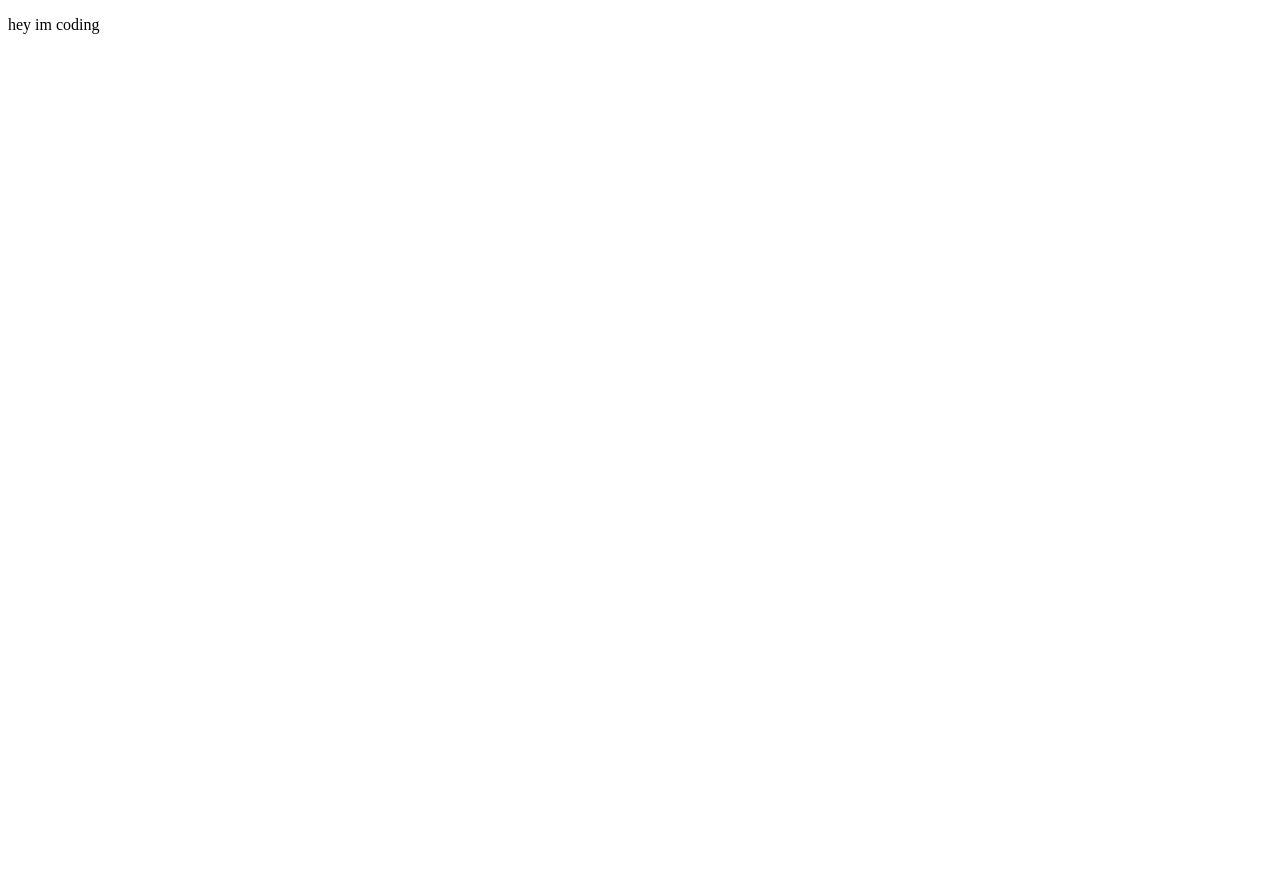
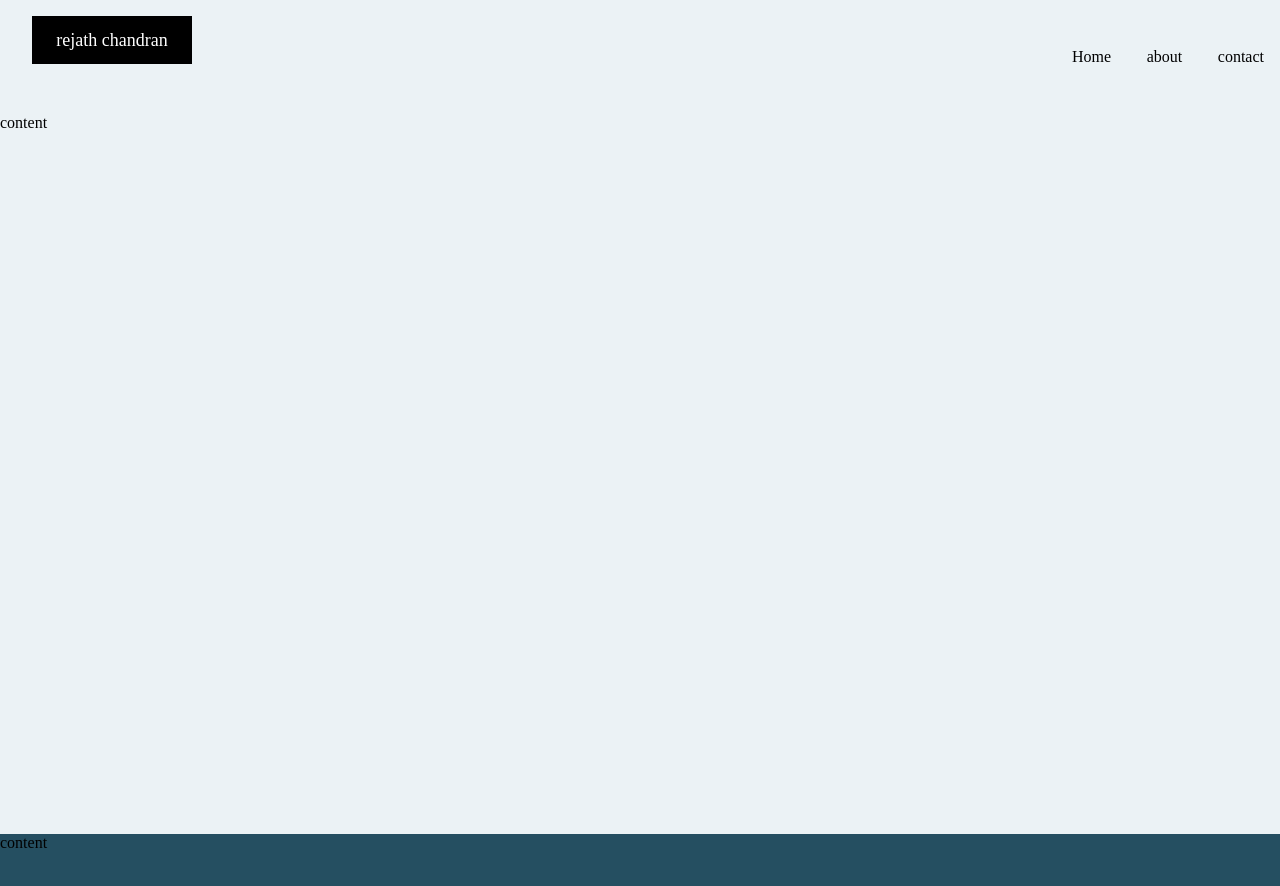
Before and after one commit to rejath-chandran/golang_photo, a plain HTML site: page temp/index.html in a window 1280 px wide. Shown: the top 886 px of the page. Before the commit the page ends 800 px from the top, so only its background shows below. Drawn offline with Linux system fonts and the light colour scheme.

Commit message:
template

```diff
--- /dev/null
+++ b/static/index.css
@@ -0,0 +1,63 @@
+body {
+  background-color: rgb(235, 242, 245);
+  margin: 0;
+}
+
+header {
+  display: flex;
+  justify-content: space-between;
+}
+
+nav {
+  display: flex;
+  justify-content: flex-end;
+  margin-right: 1rem;
+}
+
+.nav-list {
+  width: 12rem;
+  padding: 2rem 0rem 2rem 0rem;
+  display: flex;
+  justify-content: space-between;
+  list-style-type: none;
+}
+.logo {
+  margin-top: 1rem;
+  margin-left: 2rem;
+  /* width: 170px; */
+  width: 10rem;
+  font-size: large;
+  font: bold;
+  background-color: black;
+  color: white;
+  height: 3rem;
+  display: grid;
+  place-items: center;
+}
+
+.section1 {
+
+  height: 90dvh;
+  background-color:rgb(235, 242, 245);
+}
+.section2 {
+
+  height: 110vh;
+  /* background-color:rgb(235, 242, 245); */
+  background-color:rgb(37, 79, 97);
+}
+.section3 {
+
+  height: 100vh;
+  /* background-color:rgb(235, 242, 245); */
+  background-color:rgb(0, 0, 0);
+}
+
+footer{
+    height: 3rem;
+    display: flex;
+    justify-content: center;
+    align-items: center;
+    font-size:small;
+    font-weight: 400;
+}
--- a/temp/index.html
+++ b/temp/index.html
@@ -1,11 +1,38 @@
 <!DOCTYPE html>
 <html lang="en">
-<head>
-    <meta charset="UTF-8">
-    <meta name="viewport" content="width=device-width, initial-scale=1.0">
-    <title>Document</title>
-</head>
-<body>
-    <p>hey im coding</p>
-</body>
+  <head>
+    <meta charset="UTF-8" />
+    <meta name="viewport" content="width=device-width, initial-scale=1.0" />
+    <title>List of Items</title>
+    <link rel="stylesheet" href="../static/index.css" />
+  </head>
+  <body>
+    <header>
+      <div class="logo">rejath chandran</div>
+      <nav>
+        <ul class="nav-list">
+          <li>Home</li>
+          <li>about</li>
+          <li>contact</li>
+        </ul>
+      </nav>
+    </header>
+
+
+    <section class="section1">
+      <div>content</div>
+    </section>
+
+    <section class="section2">
+      <div>content</div>
+    </section>
+
+    <section class="section3">
+      <div>content</div>
+    </section>
+
+    <footer>
+      <div>©rejathchandran</div>
+    </footer>
+  </body>
 </html>
```
Also changed, not shown: temp/include/footer.html (added), 1 other file.
